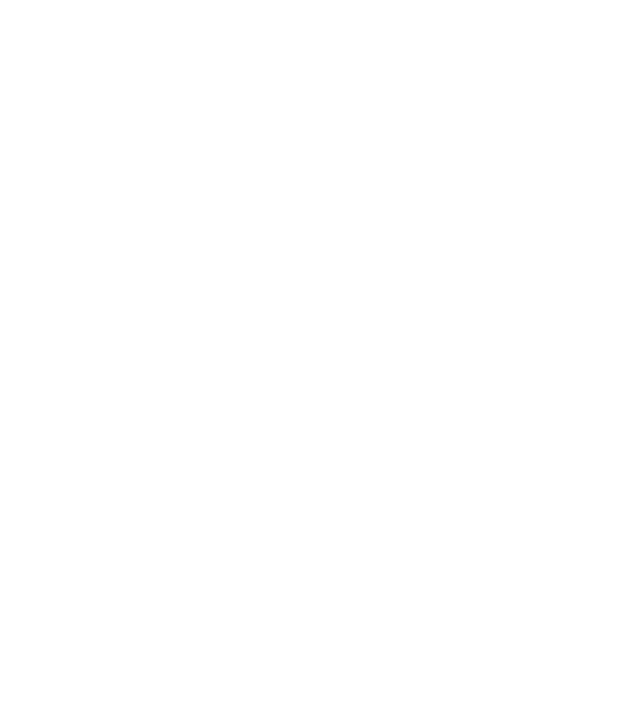
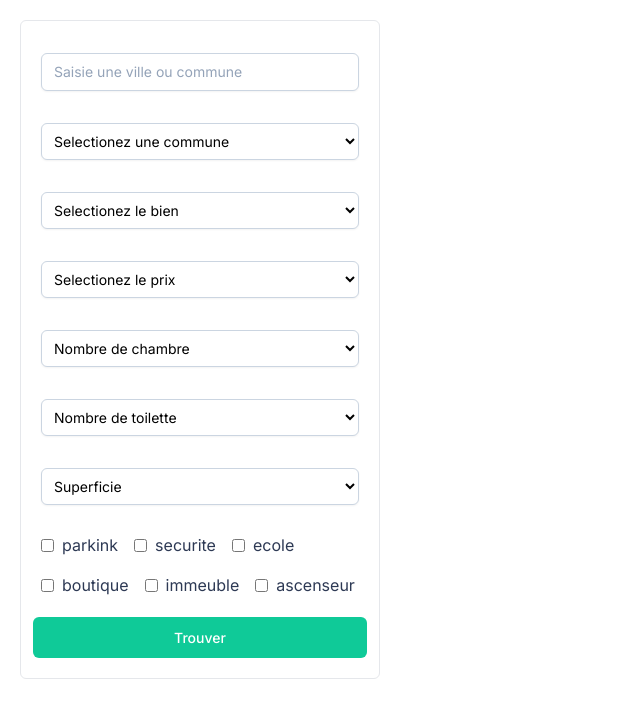
Before and after one commit to lepridev/deuclic-Immob, a Next.js app: page / in a window 1280 px wide. Shown: the top 718 px of the page, without its empty margins (0-640 px from the left). Built offline with nearby package versions, Linux system fonts and the light colour scheme.

Commit message:
Creation de SearchBox

```diff
--- a/package.json
+++ b/package.json
@@ -20,6 +20,7 @@
     "postcss": "8.4.26",
     "react": "18.2.0",
     "react-dom": "18.2.0",
+    "react-hook-form": "^7.45.2",
     "react-icons": "^4.10.1",
     "tailwindcss": "3.3.3",
     "typescript": "5.1.6"
--- a/src/pages/index.tsx
+++ b/src/pages/index.tsx
@@ -6,6 +6,7 @@
 
 import OffertBoxHorizontal from "@/ui/design-system/box/OffertBoxHorizontal";
 import PriceBox from "@/ui/design-system/box/PriceBox";
+import SearchBox from "@/ui/design-system/inputs/SearchBox";
 
 const inter = Inter({ subsets: ["latin"] });
 
@@ -14,6 +15,7 @@
     <main className="p-5">
       {/* <OffertBoxHorizontal /> */}
       {/* <PriceBox /> */}
+      <SearchBox />
     </main>
   );
 }
--- a/src/ui/design-system/buttons/Button.tsx
+++ b/src/ui/design-system/buttons/Button.tsx
@@ -17,7 +17,7 @@
   icoPosition?: "left" | "right";
   icoTheme?: "accent" | "secondary" | "gray";
   icoColor?: string;
-  className?: "string";
+  className?: string;
 }
 
 export const Button = ({
--- /dev/null
+++ b/src/ui/design-system/inputs/CheckBox.tsx
@@ -0,0 +1,19 @@
+import React from "react";
+import { Typograpy } from "../typography/Typography";
+
+interface Props {
+  type?: "text" | "email" | "password" | "checkbox";
+  register: any;
+  id: string;
+}
+
+const CheckBox = ({ type = "checkbox", register, id }: Props) => {
+  return (
+    <div className="flex flex-row items-center justify-center p-2 gap-2 rounded-md">
+      <input id={id} type="checkbox" {...register(id)} />
+      <Typograpy>{id}</Typograpy>
+    </div>
+  );
+};
+
+export default CheckBox;
--- /dev/null
+++ b/src/ui/design-system/inputs/Input.tsx
@@ -0,0 +1,47 @@
+import { data } from "autoprefixer";
+import { log } from "console";
+import React from "react";
+import { SubmitHandler, useForm } from "react-hook-form";
+import { Typograpy } from "../typography/Typography";
+import { FiMapPin } from "react-icons/fi";
+
+interface Props {
+  type?: "text" | "email" | "password";
+  placeholder: string;
+  register: any;
+  errors: any;
+  errorMsg?: string;
+  id: string;
+  required?: boolean;
+}
+
+const Input = ({
+  type = "text",
+  placeholder,
+  register,
+  errors,
+  errorMsg = "attention",
+  id,
+  required = true,
+}: Props) => {
+  return (
+    <div className="flex flex-row items-center justify-center p-2 gap-2 rounded-md">
+      <input
+        id={id}
+        type={type}
+        placeholder={placeholder}
+        {...register(id, {
+          required: { value: required, message: errorMsg },
+        })}
+        className=" w-full mt-1 px-3 py-2 bg-white border shadow-sm border-slate-300 placeholder-slate-400 focus:outline-none focus:border-sky-500 focus:ring-sky-500 block  rounded-md sm:text-sm focus:ring-1"
+      />
+      {errors[id] && (
+        <Typograpy variant="caption1" theme="secondary" component="div">
+          {/* {errors[id]?.message} */} Error Message
+        </Typograpy>
+      )}
+    </div>
+  );
+};
+
+export default Input;
--- a/src/ui/design-system/inputs/SearchBox.tsx
+++ b/src/ui/design-system/inputs/SearchBox.tsx
@@ -0,0 +1,127 @@
+import React from "react";
+import { SubmitHandler, useForm } from "react-hook-form";
+import Input from "./Input";
+import Select from "./Select";
+import { log } from "console";
+import CheckBox from "./CheckBox";
+import { Button } from "../buttons/Button";
+
+type Props = {
+  data?: any;
+};
+
+const SearchBox = (props: Props) => {
+  const communes = [
+    "Selectionez une commune",
+    "Plateau",
+    "Abobo",
+    "Adjamé",
+    "Attécoubé",
+    "Cocody",
+    "Koumassi",
+    "Marcory",
+    "Port-Bouët",
+    "Treichville",
+    "Yopougon",
+  ];
+  const types = [
+    "Selectionez le bien",
+    "Studio",
+    "2 Pieces",
+    "3 Pieces",
+    "4 Pieces",
+    "Villa",
+    "Duplex",
+    "Terrain",
+    "Entrepot",
+  ];
+  const prix = [
+    "Selectionez le prix",
+    "0 - 100.000",
+    "100.000 - 150.000",
+    "150.000 - 200.000",
+    "200.000 - 250.000",
+    "250.000 - 300.000",
+    "300.000 - 350.000",
+    "400.000 - 450.000",
+    "450.000 - 500.000",
+    "500.000 - 550.000",
+    "550.000 - 600.000",
+    "600.000 - 650.000",
+    "650.000 - 700.000",
+    "700.000 - 750.000",
+    "750.000 - 800.000",
+    "800.000 - 850.000",
+    "850.000 - 900.000",
+    "900.000 - 950.000",
+    "1.000.000 - +1.000.000",
+  ];
+  const chambres = ["Nombre de chambre", "1", "2", "3", "4", "5", "+5"];
+  const toilettes = ["Nombre de toilette", "1", "2", "+3"];
+  const superficie = [
+    "Superficie",
+    "0 - 25",
+    "25 - 30",
+    "30 - 35",
+    "40 - 45",
+    "45 - 50",
+    "50 - 55",
+    "55 - 60",
+    "60 - 65",
+    "65 - 70",
+    "70 - 75",
+    "75 - 80",
+    "80 - 85",
+    "85 - 90",
+    "90 - 95",
+    "95 - 100",
+    "100 - +100",
+  ];
+
+  const {
+    register,
+    handleSubmit,
+    formState: { errors },
+    reset,
+    control,
+  } = useForm();
+
+  const onSubmit: SubmitHandler<Props> = (data) => {
+    console.log("data", data);
+    reset();
+  };
+
+  return (
+    <div className="w-[360px] p-3 py-5 border border-gray-200 rounded-md">
+      <form onSubmit={handleSubmit(onSubmit)} className="space-y-3">
+        <Input
+          type="text"
+          placeholder="Saisie une ville ou commune"
+          register={register}
+          errors={errors}
+          errorMsg="Erreur"
+          id="offre"
+        />
+        <Select register={register} id="ville" options={communes} />
+        <Select register={register} id="type" options={types} />
+        <Select register={register} id="prix" options={prix} />
+        <Select register={register} id="chambre" options={chambres} />
+        <Select register={register} id="toilette" options={toilettes} />
+        <Select register={register} id="superficie" options={superficie} />
+        <div className="flex flex-row flex-wrap">
+          <CheckBox register={register} id="parkink" />
+          <CheckBox register={register} id="securite" />
+          <CheckBox register={register} id="ecole" />
+          <CheckBox register={register} id="boutique" />
+          <CheckBox register={register} id="immeuble" />
+          <CheckBox register={register} id="ascenseur" />
+        </div>
+        <Button variant="primary" size="fullWidth">
+          Trouver
+        </Button>
+      </form>
+    </div>
+  );
+};
+
+export default SearchBox;
--- /dev/null
+++ b/src/ui/design-system/inputs/Select.tsx
@@ -0,0 +1,32 @@
+import React from "react";
+
+interface Props {
+  register: any;
+  id: string;
+  options?: string[];
+}
+
+const Select = ({ register, id, options }: Props) => {
+  return (
+    <div className="flex flex-row items-center justify-center p-2 gap-2 rounded-md">
+      <select
+        id={id}
+        {...register(id)}
+        className=" w-full mt-1 px-2 py-2 bg-white border shadow-sm border-slate-300 placeholder-slate-400 focus:outline-none focus:border-sky-500 focus:ring-sky-500 block  rounded-md sm:text-sm focus:ring-1"
+      >
+        {options?.map((option, index) => (
+          <option
+            key={index}
+            defaultValue={option[0]}
+            value={option}
+            className="text-[13px]"
+          >
+            {option}
+          </option>
+        ))}
+      </select>
+    </div>
+  );
+};
+
+export default Select;
```
Also changed, not shown: 1 other file (tests, documents, lock files or other folders).
